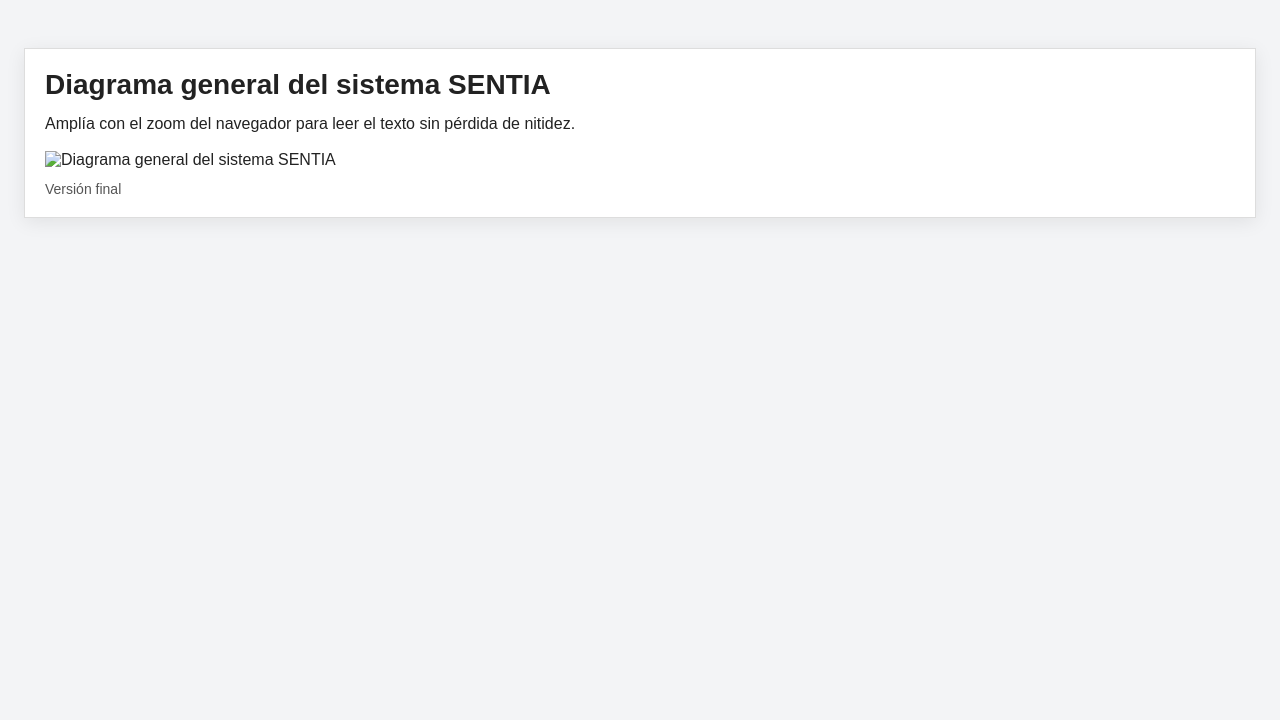
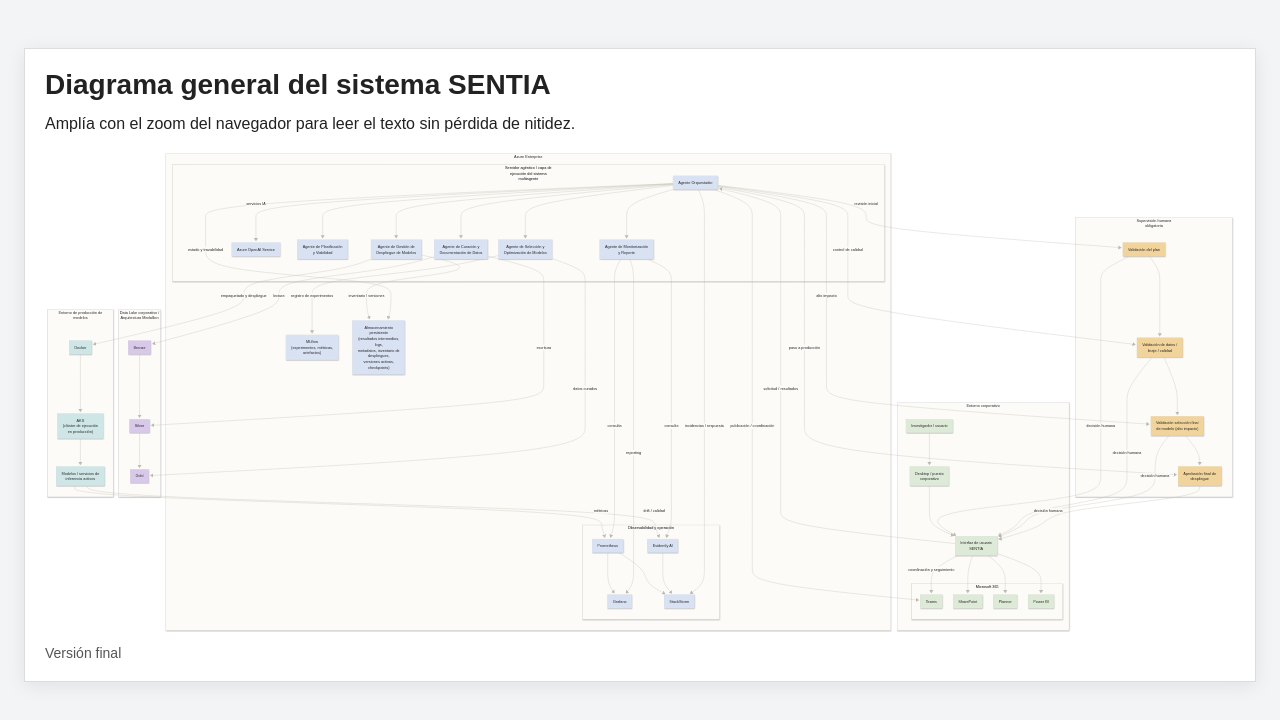
Before and after one commit to alvaropdp04/diagrama_sentia, a plain HTML site: page index.html in a window 1280 px wide. Drawn offline with Linux system fonts and the light colour scheme.

Commit message:
Update index.html

```diff
--- a/index.html
+++ b/index.html
@@ -49,7 +49,7 @@
     <div class="card">
       <h1>Diagrama general del sistema SENTIA</h1>
       <p>Amplía con el zoom del navegador para leer el texto sin pérdida de nitidez.</p>
-      <img src="SENTIA Multi-Agent-2026-04-08-212711.svg" alt="Diagrama general del sistema SENTIA">
+      <img src="diagrama_vFinal.svg" alt="Diagrama general del sistema SENTIA">
       <div class="small">Versión final</div>
     </div>
   </div>
```
